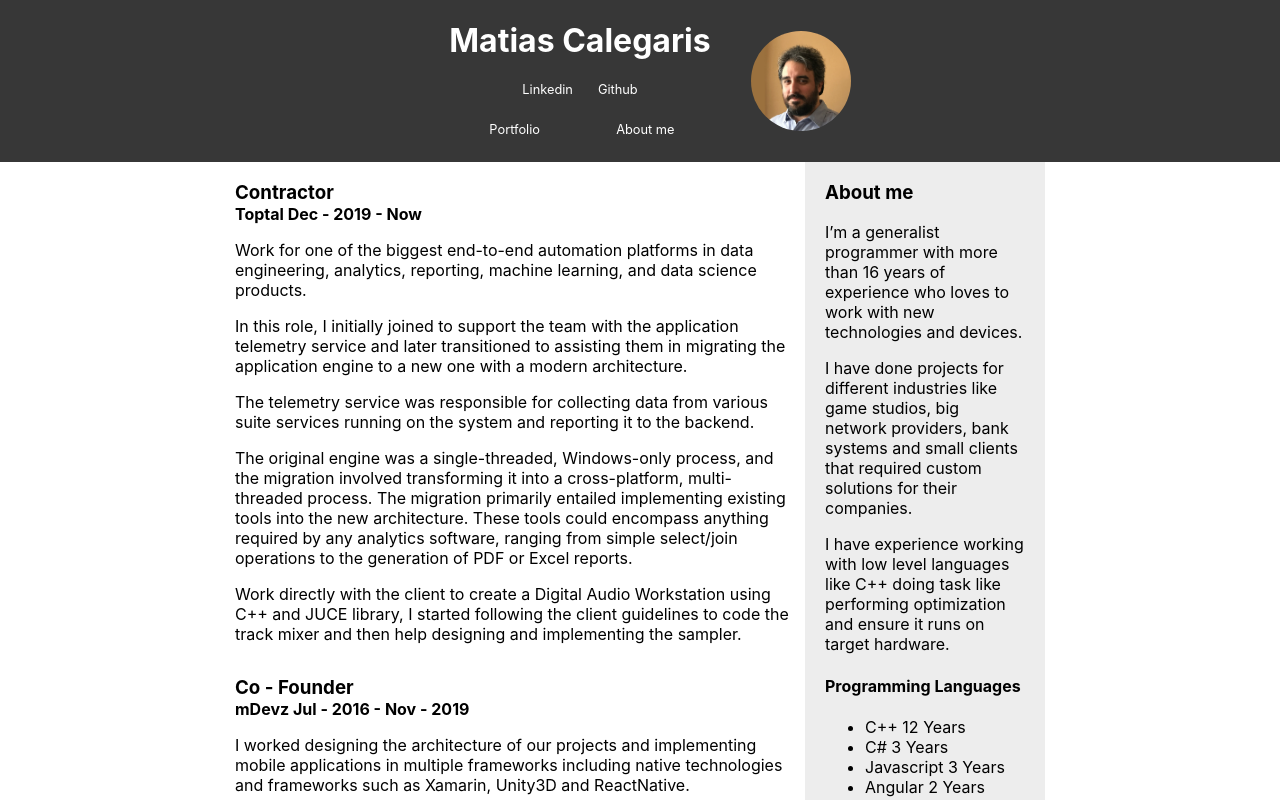
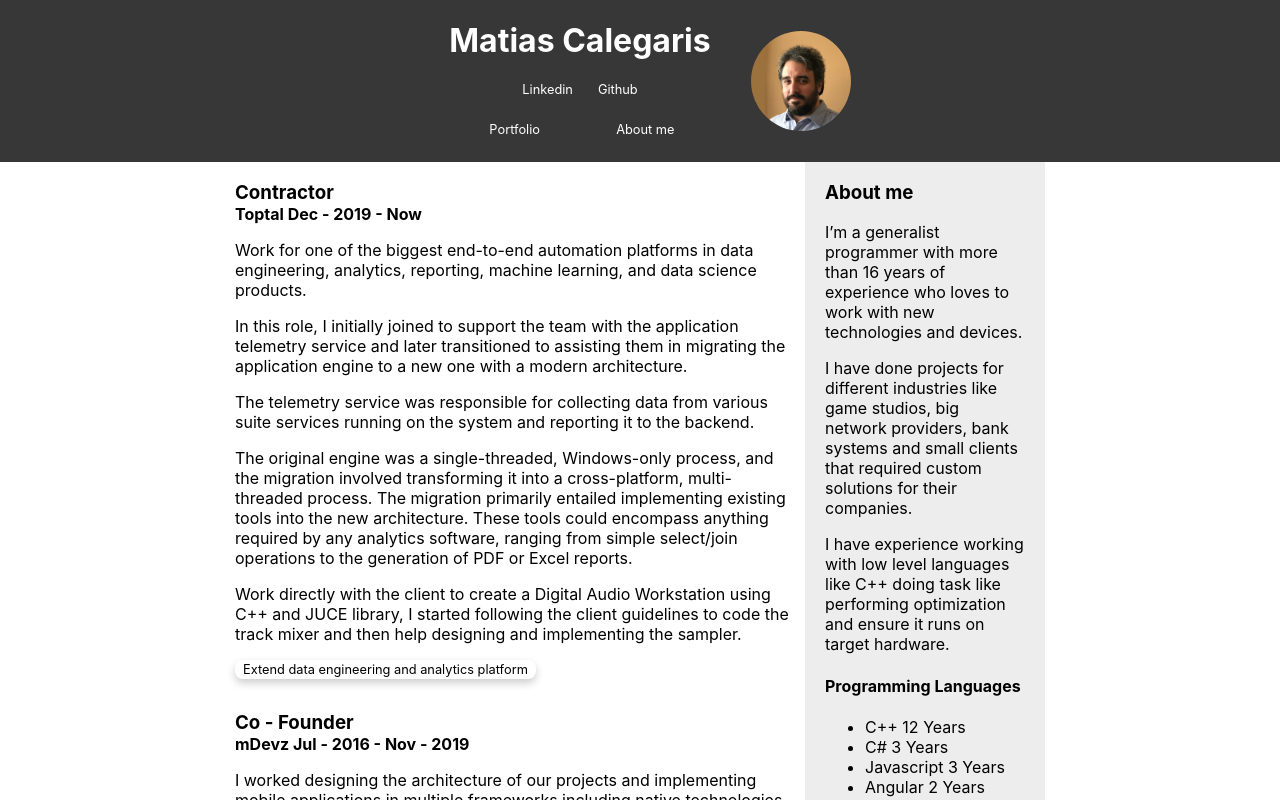
Before and after one commit to matiascalegaris/Portfolio, a React (Create React App) app: page /aboutme in a window 1280 px wide. Shown: the top 800 px of the page. Built offline with nearby package versions, Linux system fonts and the light colour scheme.

Commit message:
add project to job list

```diff
--- a/src/App.tsx
+++ b/src/App.tsx
@@ -5,10 +5,15 @@ import { Home } from './Components/Home';
 import { Portfolio } from './Components/Portfolio/portfolio';
 import { ProjectDetails } from './Components/Portfolio/ProjectDetails/project-details';
 import { GetResume } from './Api';
+import { useEffect, useState } from 'react';
+import { Profile } from './Models/profile';
 
 
 function App() {
-  const resume = GetResume();
+  const [resume, setResume] = useState<Profile | null>(GetResume());
+  useEffect(() => {
+    setResume(resume)
+  },[])
   return (
     <div className="App">
       <Header/>
--- a/src/Components/Home.tsx
+++ b/src/Components/Home.tsx
@@ -4,7 +4,10 @@ import { Profile } from "../Models/profile";
 import { SkillTag } from "./SkillTag";
 import { WorkHistory } from "./WorkHistory/work-history"
 
-export const Home = ({resume} : {resume: Profile}) => {
+export const Home = ({resume} : {resume: Profile | null}) => {
+  if (!resume) {
+    return <div></div>
+  }
   let skillList = GetSkillList(resume.projectHistory)
   skillList = skillList.map( el => {
     el.time = Math.round(el.time);
@@ -20,7 +23,7 @@ export const Home = ({resume} : {resume: Profile}) => {
           <WorkHistory jobList={resume.workHistory}/>
         </div>
         <div className='secondary-grid about-me-style'>
-          <h3>About me</h3>
+          <h3 data-tooltip-id="my-tooltip">About me</h3>
           {
             resume.summary.map( summary => (
               <p>{summary}</p>
@@ -35,9 +38,6 @@ export const Home = ({resume} : {resume: Profile}) => {
               ))
             }
           </ul>
-          <Tooltip anchorSelect="skill-tag" place="bottom">
-            Hello world!
-          </Tooltip>
           <h4>Techonologies</h4>
           <ul>
             {
--- a/src/Components/Portfolio/ProjectDetails/project-details.tsx
+++ b/src/Components/Portfolio/ProjectDetails/project-details.tsx
@@ -9,11 +9,15 @@ import { RobotTournamentDetails } from "./RobotTournament/robot-tournament";
 import { RestosDetails } from "./restos-detail";
 import { ChatbotDetails } from "./chatbot-details";
 
-export const ProjectDetails = ({resume} : {resume: Profile}) => {
+export const ProjectDetails = ({resume} : {resume: Profile | null}) => {
   const params = useParams<{id: string}>();
+  const navigate = useNavigate();
+  if (!resume) {
+    return <div></div>
+  }
   const id = Number(params.id) < resume.projectHistory.length ? Number(params.id) : resume.projectHistory.length - 1
   const projectDetails = resume.projectHistory.find( project => (project.id === id))
-  const navigate = useNavigate();
+
   const goToPrevProject = () => {
     navigate("../../project/" + (id - 1))
   }
--- a/src/Components/Portfolio/portfolio.tsx
+++ b/src/Components/Portfolio/portfolio.tsx
@@ -6,8 +6,11 @@ import { PreviewCard } from './preview-card';
 import { Skill } from '../../Models/skill';
 import { Profile } from '../../Models/profile';
 
-export const Portfolio = ({resume} : {resume: Profile})=> {
+export const Portfolio = ({resume} : {resume: Profile | null})=> {
   const [activeFilters, setActiveFilters] = useState<Skill[]>([])
+  if (!resume) {
+    return <div></div>
+  }
   const skillList = GetSkillList(resume.projectHistory);
   let filteredList = resume.projectHistory.filter(e => (!e.hideInGrid))
   if (activeFilters.length > 0) {
--- a/src/Components/WorkHistory/JobEntry/job-entry.scss
+++ b/src/Components/WorkHistory/JobEntry/job-entry.scss
@@ -6,4 +6,20 @@
     margin-top: 0;
     margin-bottom: 0;
   }
+
+  .project-history {
+    display: flex;
+    flex-wrap: wrap;
+    gap: 5px 0px;
+    .project-link {
+      cursor: pointer;
+      border-radius: 0.5rem;
+      box-shadow: 0px 4px 8px 0 rgba(0, 0, 0, 0.2);
+      padding: 2px 8px;
+      font-size: 0.8rem;
+      &:hover {
+        text-decoration: underline;
+      }
+    }
+  }
 }
--- a/src/Components/WorkHistory/JobEntry/job-entry.tsx
+++ b/src/Components/WorkHistory/JobEntry/job-entry.tsx
@@ -1,5 +1,6 @@
 import './job-entry.scss'
 import { JobPosition } from "../../../Models/job-position";
+import { useNavigate } from 'react-router-dom';
 
 function GetFormatedDate (date : Date | null) {
   const monthNames = ["Jan", "Feb", "Mar", "Apr",
@@ -12,7 +13,12 @@ function GetFormatedDate (date : Date | null) {
   return "Now";
 }
 
+
 export const JobEntry = ( {jobInfo, className } : { jobInfo : JobPosition, className : string | null}) => {
+  const navigate = useNavigate();
+  const onSelectProject = (projectId : number) => {
+    navigate("../project/" + projectId)
+  }
   return (
     <article className={`job-entry  ${className}`}>
       <h3>{jobInfo.title}</h3>
@@ -22,5 +28,12 @@ export const JobEntry = ( {jobInfo, className } : { jobInfo : JobPosition, class
           <p>{summary}</p>
         ))
       }
+      <section className='project-history'>
+        {
+          jobInfo.projectList.map( project => (
+            <div className='project-link' key={project.id} onClick={()=>{onSelectProject(project.id)}}>{project.name}</div>
+          ))
+        }
+      </section>
     </article>
   )}
--- a/src/Models/job-position.ts
+++ b/src/Models/job-position.ts
@@ -1,3 +1,12 @@
+
+export class ProjectPreview {
+  id: number;
+  name: string;
+  constructor(id: number, name: string) {
+    this.id = id;
+    this.name = name;
+  }
+}
 
 export class JobPosition {
   id: number = -1;
@@ -6,4 +15,5 @@ export class JobPosition {
   startDate : Date = new Date();
   endDate: Date | null = null;
   summary: string[] = [];
+  projectList: ProjectPreview[] = [];
 }
--- a/src/Models/project.ts
+++ b/src/Models/project.ts
@@ -21,6 +21,7 @@ export class Project {
   hideInGrid: boolean = false;
   images : string[] = [];
   video? : string;
+  jobPositionId: number | null = null;
   constructor(project : Project) {
     this.id = project.id;
     this.projectType  = project.projectType;
@@ -36,7 +37,8 @@ export class Project {
     this.hideInGrid = project.hideInGrid;
     this.images = project.images;
     this.video = project.video;
-    this.backgroundStyle = project.backgroundStyle
+    this.backgroundStyle = project.backgroundStyle;
+    this.jobPositionId = project.jobPositionId;
   }
 }
 export type CellphoneType = "android" | "iphone" | "none";
```
Also changed, not shown: src/Api.ts (+61 -14 lines).
